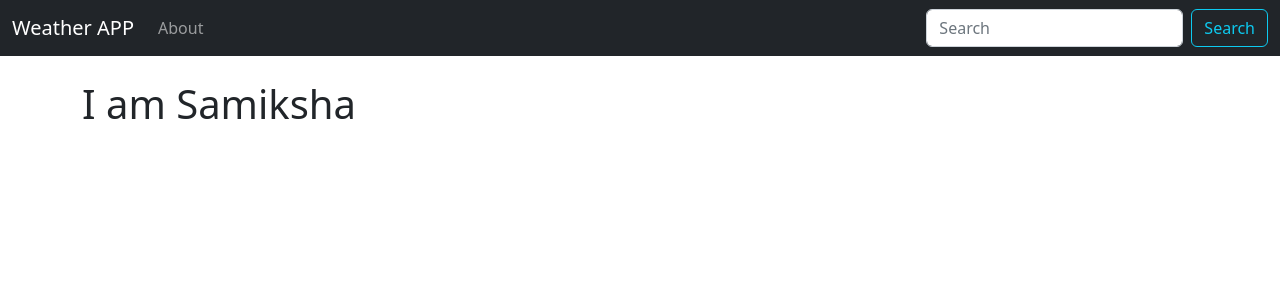
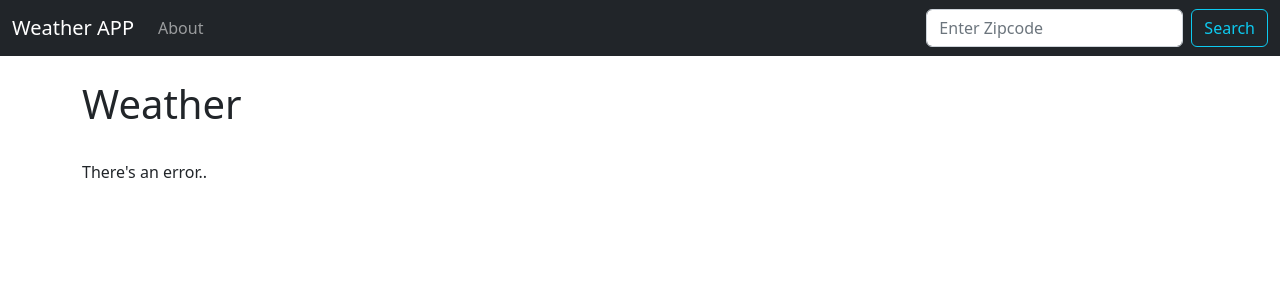
Before and after one commit to samiksha00/DjangoWeather, a Django app: page / in a window 1280 px wide. Shown: the top 300 px of the page. Run offline with Django 4.2, Linux system fonts and the light colour scheme; data that the repository does not hold is empty.

Commit message:
dynamic: POST method

```diff
--- a/lookup/templates/base.html
+++ b/lookup/templates/base.html
@@ -3,7 +3,7 @@
   <head>
     <meta charset="utf-8">
     <meta name="viewport" content="width=device-width, initial-scale=1">
-    <title>Bootstrap demo</title>
+    <title>Weather</title>
     <link href="https://cdn.jsdelivr.net/npm/bootstrap@5.2.1/dist/css/bootstrap.min.css" rel="stylesheet" integrity="sha384-iYQeCzEYFbKjA/T2uDLTpkwGzCiq6soy8tYaI1GyVh/UjpbCx/TYkiZhlZB6+fzT" crossorigin="anonymous">
   </head>
   <body>
@@ -22,8 +22,9 @@
         </li>
 
       </ul>
-      <form class="d-flex" role="search">
-        <input class="form-control me-2" type="search" placeholder="Search" aria-label="Search">
+      <form action="{% url 'index' %}" class="d-flex" role="search" method="POST">
+      	{% csrf_token %}
+        <input class="form-control me-2" type="search" placeholder="Enter Zipcode" aria-label="Search" name="zipcode">
         <button class="btn btn-outline-info" type="submit">Search</button>
       </form>
     </div>
--- a/lookup/templates/index.html
+++ b/lookup/templates/index.html
@@ -2,6 +2,20 @@
 
 {% block content %}
 
-<h1>I am Samiksha</h1>
+<h1>Weather</h1>
+<br/>
+
+
+{% if api %}
+	{% if api == "Error..." %}
+		There's an error..
+	{% else %}
+		<div>
+			<h1 class="display-4">Category: {{ api.0.Category.Name }}</h1>
+			<p class="lead"> {{ api.0.ReportingArea }} AQI: {{ api.0.AQI }}</p>
+		</div>
+
+	{% endif %}
+{% endif %}
 
 {% endblock %}
--- a/lookup/views.py
+++ b/lookup/views.py
@@ -1,7 +1,25 @@
 from django.shortcuts import render
 
 def index(request):
-	return render(request, 'index.html',{})
+	import json
+	import requests
+
+	if request.method=="POST":
+		zipcode=request.POST['zipcode']
+		api_url=requests.get("https://www.airnowapi.org/aq/observation/zipCode/current/?format=application/json&zipCode="+zipcode+"&distance=25&API_KEY=4D008F4C-87EA-4080-BD6B-4A54E80FA809")
+		try:
+			api=json.loads(api_url.content)
+		except Exception as e:
+			api="Error..."
+		return render(request, 'index.html',{'api':api,'zipcode':zipcode})
+
+	else:
+		api_url=requests.get("https://www.airnowapi.org/aq/observation/zipCode/current/?format=application/json&zipCode=89129&distance=25&API_KEY=4D008F4C-87EA-4080-BD6B-4A54E80FA809")
+		try:
+			api=json.loads(api_url.content)
+		except Exception as e:
+			api="Error..."
+		return render(request, 'index.html',{'api':api})
 
 def about(request):
 	return render(request, 'about.html',{})
```
